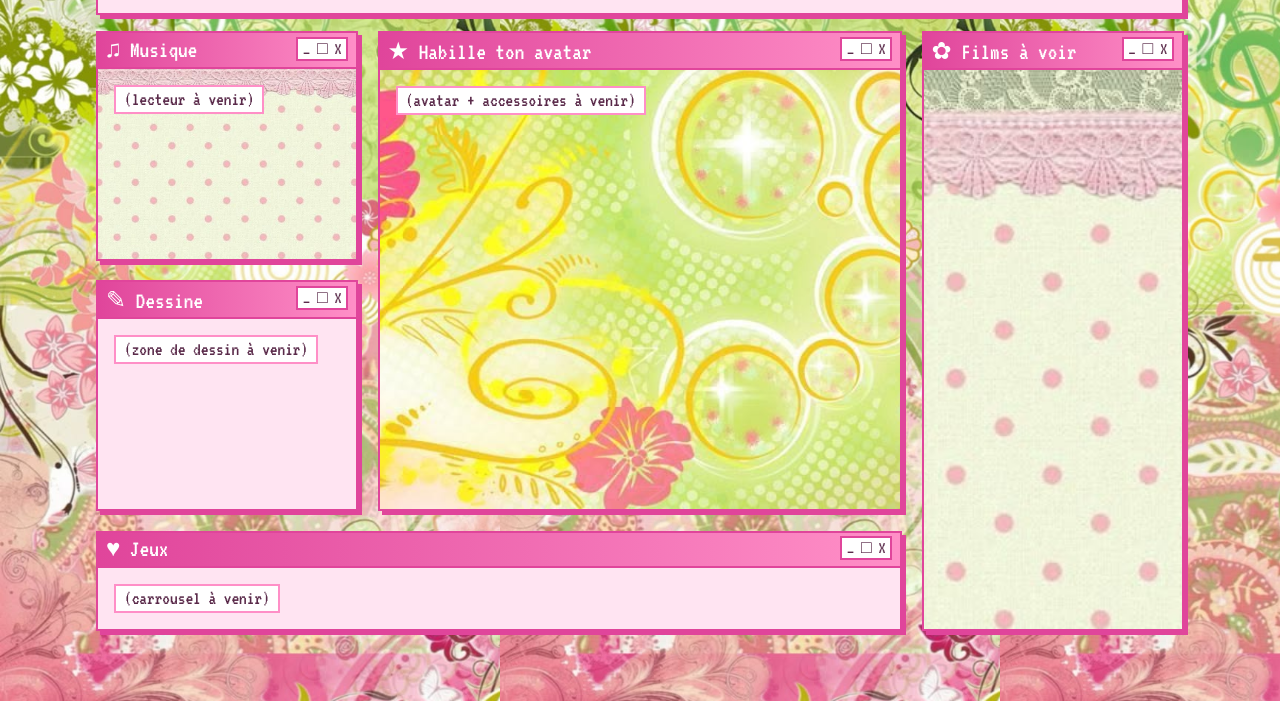
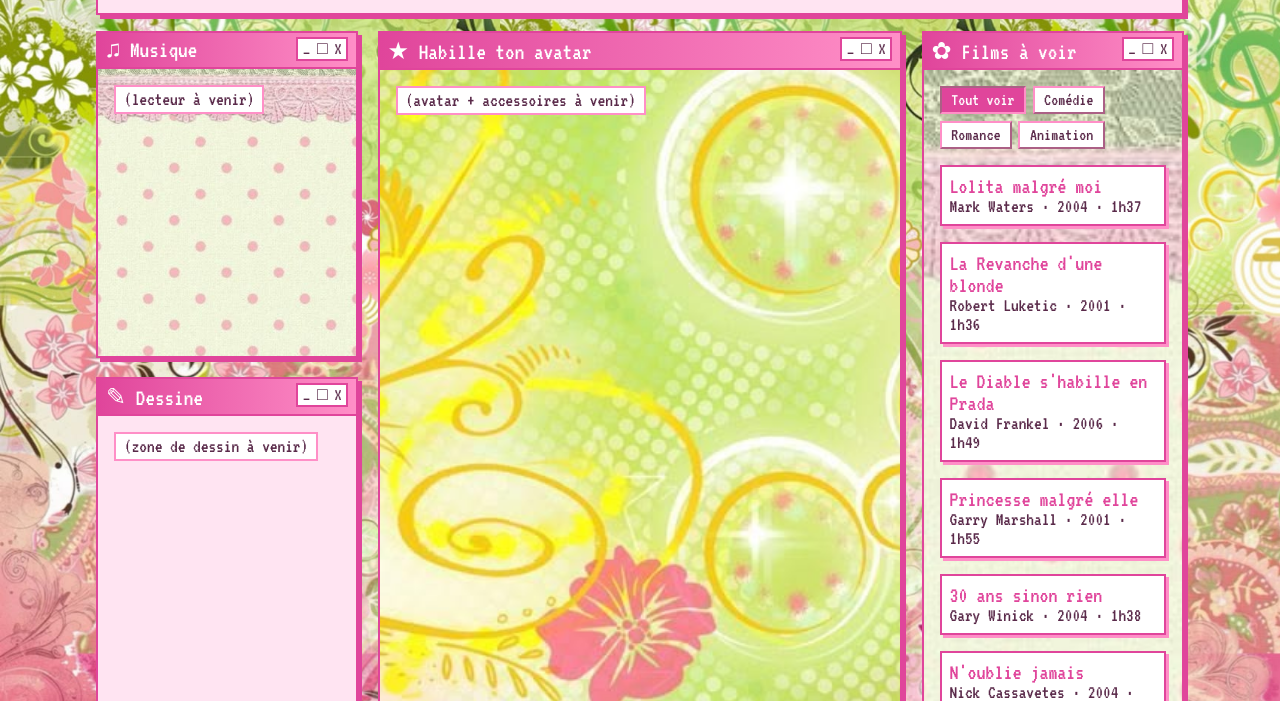
Before and after one commit to lynarbh/Blog-retro-, a plain HTML site: page index.html in a window 1280 px wide. Shown: the part 99-800 px from the top of the page. Drawn offline with Linux system fonts and the light colour scheme.

Commit message:
Filtres des films par genre (addEventListener, filter, afficher)

```diff
--- a/css/style.css
+++ b/css/style.css
@@ -114,6 +114,36 @@ body {
   margin: 0;
 }
 
+/* ---------- Boutons filtres des films ---------- */
+.filtres {
+  display: flex;
+  flex-wrap: wrap;
+  gap: 0.4rem;
+  margin-bottom: 1rem;
+}
+
+/* bouton style Windows : gris rose avec bordure "en relief" */
+.filtres button {
+  font-family: inherit;
+  font-size: 1.1rem;
+  color: var(--texte);
+  background: var(--blanc);
+  border: 2px outset var(--rose);
+  padding: 0.2rem 0.6rem;
+  cursor: pointer;
+}
+
+.filtres button:hover {
+  background: var(--rose-clair);
+}
+
+/* le bouton allumé (classe ajoutée par le JS) */
+.filtres button.actif {
+  background: var(--rose-fonce);
+  color: var(--blanc);
+  border-style: inset;
+}
+
 /* ---------- Liste des films (générée par le JS) ---------- */
 #programme {
   list-style: none;
@@ -133,6 +163,16 @@ body {
 .carte h3 {
   margin: 0;
   font-weight: normal;
+  color: var(--rose-fonce);
+}
+
+/* on enlève la petite boîte blanche des "p" de .case */
+.carte p {
+  display: block;
+  margin: 0;
+  padding: 0;
+  border: none;
+  background: none;
 }
 
 .carte img {
--- a/data/evenements.js
+++ b/data/evenements.js
@@ -1,5 +1,12 @@
-// titre, jour, heure de début, durée en minutes
+// titre, réalisateur, année, durée en minutes, genre
+// Attention : le genre doit être écrit pareil que dans le filtre (minuscules, sans accent)
 const programme = [
-  new Evenement("Titre de l'événement", "vendredi", "18:00", 60),
-  new Evenement("Titre de l'événement", "samedi", "21:30", 90),
+  new Evenement("Lolita malgré moi", "Mark Waters", 2004, 97, "comedie"),
+  new Evenement("La Revanche d'une blonde", "Robert Luketic", 2001, 96, "comedie"),
+  new Evenement("Le Diable s'habille en Prada", "David Frankel", 2006, 109, "comedie"),
+  new Evenement("Princesse malgré elle", "Garry Marshall", 2001, 115, "comedie"),
+  new Evenement("30 ans sinon rien", "Gary Winick", 2004, 98, "romance"),
+  new Evenement("N'oublie jamais", "Nick Cassavetes", 2004, 123, "romance"),
+  new Evenement("Le Voyage de Chihiro", "Hayao Miyazaki", 2001, 125, "animation"),
+  new Evenement("Barbie Casse-Noisette", "Owen Hurley", 2001, 78, "animation"),
 ];
--- a/index.html
+++ b/index.html
@@ -45,6 +45,15 @@
       <!-- 5. Films (colonne sur le côté) -->
       <aside class="case films">
         <h2>✿ Films à voir</h2>
+
+        <!-- boutons pour filtrer les films par genre -->
+        <div class="filtres">
+          <button id="tout" class="actif" aria-pressed="true">Tout voir</button>
+          <button id="comedie" aria-pressed="false">Comédie</button>
+          <button id="romance" aria-pressed="false">Romance</button>
+          <button id="animation" aria-pressed="false">Animation</button>
+        </div>
+
         <ul id="programme"></ul>
       </aside>
 
--- a/js/Evenement.js
+++ b/js/Evenement.js
@@ -1,28 +1,27 @@
+// Un "événement" de notre blog = un film recommandé
 class Evenement {
-  constructor(titre, image, réalisateur, durée, note, synopsis) {
-    this.titre = titre
-    this.image = image
-    this.réalisateur = réalisateur
-    this.durée
+  constructor(titre, realisateur, annee, duree, genre) {
+    this.titre = titre;
+    this.realisateur = realisateur;
+    this.annee = annee;
+    this.duree = duree; // en minutes
+    this.genre = genre; // "comedie", "romance" ou "animation" (sert au filtre)
   }
 
-  heureFin() {
-    const heures = Number(this..slice(0, 2));
-    const minutes = Number(this..slice(3, 5));
-    const total = heures * 60 + minutes + this.;
-
-    let h = Math.floor(total / 60) % 24;
-    let m = total % 60;
-    if (h < 10) h = "0" + h;
+  // Transforme 97 minutes en "1h37"
+  dureeTexte() {
+    const h = Math.floor(this.duree / 60);
+    let m = this.duree % 60;
     if (m < 10) m = "0" + m;
-
-    return h + ":" + m;
+    return h + "h" + m;
   }
 
+  // Le HTML d'une carte film
   carte() {
     return `
       <li class="carte">
-        <h3>${}</h3>
+        <h3>${this.titre}</h3>
+        <p>${this.realisateur} · ${this.annee} · ${this.dureeTexte()}</p>
       </li>`;
   }
 }
--- a/js/main.js
+++ b/js/main.js
@@ -1 +1,44 @@
-const liste = document.querySelector("#programme");
+// ---------- Afficher une liste de films dans la page ----------
+function afficher(liste) {
+  const zone = document.querySelector("#programme");
+  zone.innerHTML = liste.map((ev) => ev.carte()).join("");
+}
+
+// ---------- Allumer le bouton cliqué (et éteindre les autres) ----------
+function activer(bouton) {
+  document.querySelectorAll(".filtres button").forEach((b) => {
+    b.classList.remove("actif");
+    b.setAttribute("aria-pressed", "false");
+  });
+  bouton.classList.add("actif");
+  bouton.setAttribute("aria-pressed", "true");
+}
+
+// ---------- Les boutons ----------
+const tout = document.querySelector("#tout");
+const comedie = document.querySelector("#comedie");
+const romance = document.querySelector("#romance");
+const animation = document.querySelector("#animation");
+
+tout.addEventListener("click", () => {
+  afficher(programme);
+  activer(tout);
+});
+
+comedie.addEventListener("click", () => {
+  afficher(programme.filter((ev) => ev.genre === "comedie"));
+  activer(comedie);
+});
+
+romance.addEventListener("click", () => {
+  afficher(programme.filter((ev) => ev.genre === "romance"));
+  activer(romance);
+});
+
+animation.addEventListener("click", () => {
+  afficher(programme.filter((ev) => ev.genre === "animation"));
+  activer(animation);
+});
+
+// ---------- Au chargement : on montre tous les films ----------
+afficher(programme);
```
